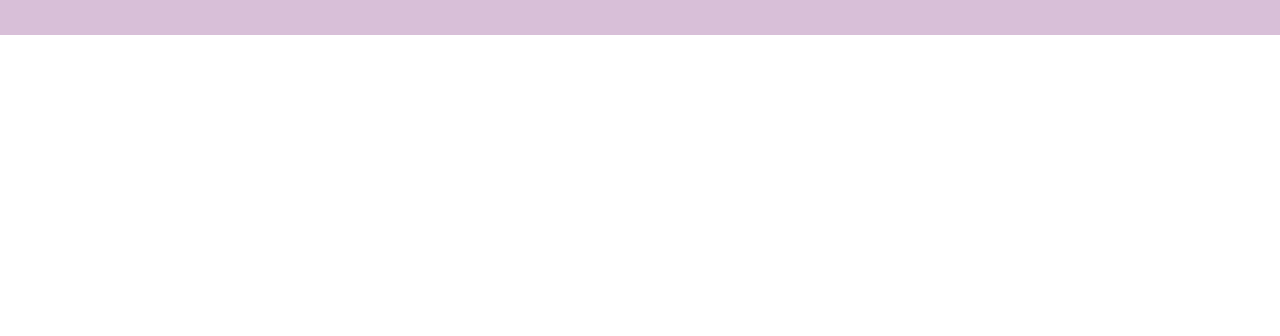
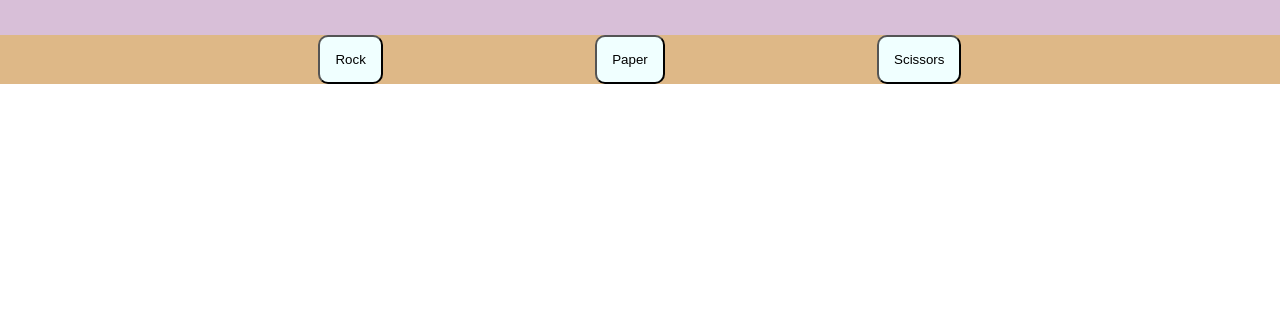
Before and after one commit to ahfercen/RockPaperScissors, a plain HTML site: page index.html in a window 1280 px wide. Shown: the part 464-800 px from the top of the page. Drawn offline with Linux system fonts and the light colour scheme.

Commit message:
Buttons plus div padding

```diff
--- a/index.html
+++ b/index.html
@@ -16,7 +16,11 @@
                 <p class="resText">No games have been played</p>
             </div>
             <div class="Buttons">
-
+                <div class="padding"></div>
+                <button data-hand="Rock">Rock</button>
+                <button data-hand="Paper">Paper</button>
+                <button data-hand="Scissors">Scissors</button>
+                <div class="padding"></div>
             </div>
         </div>
     </body>
--- a/style.css
+++ b/style.css
@@ -22,4 +22,11 @@ body{
 }
 .Buttons{
     background-color: burlywood;
+    display: flex;
+    justify-content: space-around;
 }
+.Buttons button{
+    border-radius: 10px;
+    background-color:azure;
+    padding: 15px;
+}
```
